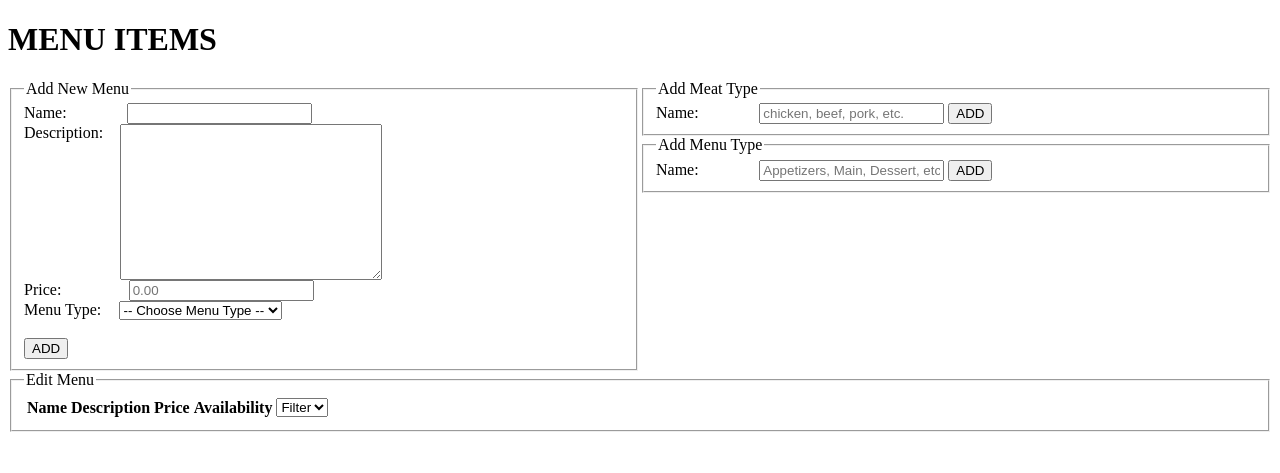
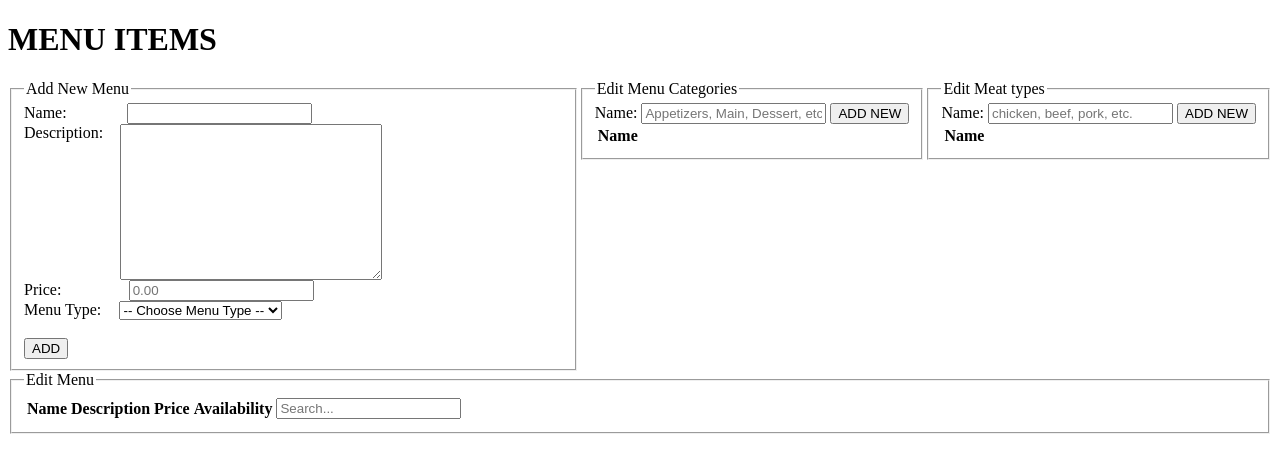
Before and after one commit to royfa28/external-Project, a PHP site: page /staff-menuitem.php in a window 1280 px wide. Shown: the top 473 px of the page. Run offline with PHP 8.4, Linux system fonts and the light colour scheme; lists and menus that the app fills with data are empty; some libraries are stand-ins or nearby versions.

Commit message:
delete buttons

```diff
--- a/js/menuItemCtrl.js
+++ b/js/menuItemCtrl.js
@@ -9,7 +9,10 @@ app.controller('MenuItemController', function ($scope, $http) {
     $scope.getMenus();
 
     $scope.menuTypes = [];
-    $scope.getMenuType();
+    $scope.getMenuTypes();
+
+    $scope.meatTypes = [];
+    $scope.getMeatTypes();
   });
 
   $scope.getMenus = function(){
@@ -22,13 +25,23 @@ app.controller('MenuItemController', function ($scope, $http) {
     });
   }
 
-  $scope.getMenuType = function(){
+  $scope.getMenuTypes = function(){
     $http.get($scope.URL + "/api/menus/get/all/menuType")
     .then(function mySuccess(response) {
         $scope.menuTypes = response.data.data;
         //console.log($scope.menuTypes);
     }, function myError(response) {
         alert("Failed to get menu type");
+    });
+  }
+
+  $scope.getMeatTypes = function(){
+    $http.get($scope.URL + "/api/menus/get/all/meatType")
+    .then(function mySuccess(response) {
+        $scope.meatTypes = response.data.data;
+        //console.log($scope.menus);
+    }, function myError(response) {
+        alert("Failed to get meat types");
     });
   }
 
@@ -44,7 +57,7 @@ app.controller('MenuItemController', function ($scope, $http) {
       menuTypeId: menuTypeID
     })
     .then(function mySuccess(response) {
-      console.log(response);
+      //console.log(response);
       alert( name + " has been added");
       $scope.getMenus();
     }, function myError(response) {
@@ -54,11 +67,13 @@ app.controller('MenuItemController', function ($scope, $http) {
   }
 
   $scope.addNewMeat = function(meatName){
+      console.log(meatName);
     $http.post($scope.URL + "/api/addNew/meatType",{
       name: meatName
     })
     .then(function mySuccess(response) {
       alert( meatName + " has been added");
+      $scope.getMeatTypes();
     }, function myError(response) {
       console.log(response);
       alert("Failed to add new meat type.");
@@ -66,11 +81,13 @@ app.controller('MenuItemController', function ($scope, $http) {
   }
 
   $scope.addNewMenuType = function(newTypeName){
+    console.log(newTypeName);
     $http.post($scope.URL + "/api/addNew/menuType",{
       name: newTypeName
     })
     .then(function mySuccess(response) {
       alert( newTypeName + " has been added");
+      $scope.getMenuTypes();
     }, function myError(response) {
       console.log(response);
       alert("Failed to add new menu type.");
@@ -110,4 +127,25 @@ app.controller('MenuItemController', function ($scope, $http) {
     });
   }
 
+  $scope.deleteMenuType = function(menuTypeID){
+    $http.delete($scope.URL + "/api/delete/menuType/" + menuTypeID)
+    .then(function mySuccess(response) {
+      alert("menu Type has been deleted");
+      $scope.getMenuTypes();
+    }, function myError(response) {
+      console.log(response);
+    });
+  }
+
+  $scope.deleteMeatType = function(meatTypeID){
+      console.log(meatTypeID);
+    $http.delete($scope.URL + "/api/delete/meatType/" + meatTypeID)
+    .then(function mySuccess(response) {
+      alert("meat Type has been deleted");
+      $scope.getMeatTypes();
+    }, function myError(response) {
+      console.log(response);
+    });
+  }
+
 });
--- a/staff-menuitem.php
+++ b/staff-menuitem.php
@@ -18,6 +18,21 @@
             }
             .viewNormal{
                 flex: 2 50%;
+            }
+            button{
+                cursor: pointer;
+            }
+            .buttonGreen{
+                background-color: #4CAF50;
+                color: white;
+                border: none;
+                border-radius: 4px;
+            }
+            .buttonRed{
+                background-color: #f44336;
+                color: white;
+                border: none;
+                border-radius: 4px;
             }
         </style>
 
@@ -44,6 +59,11 @@
                             <label>Price:</label>
                             <input ng-model="addPrice" style="margin-left:4.75em" type="text" placeholder="0.00"> <br>
 
+                            <!-- <label>Meat Options:</label>
+                            <select style="margin-left:1em" ng-model="addMeatType" ng-options="meatType.name for meatType in meatTypes">
+                                <option value="">-- None --</option>
+                            </select> -->
+
                             <label>Menu Type:</label>
                             <select style="margin-left:1em" ng-model="addMenuType" ng-options="menuType.name for menuType in menuTypes">
                                 <option value="">-- Choose Menu Type --</option>
@@ -55,33 +75,70 @@
                     </form>
                 </div>
 
-                <div class="viewNormal">
+                    <div class="viewSide">
                         <form>
                             <fieldset>
-                            <legend>Add Meat Type</legend>
+                                <legend>Edit Menu Categories</legend>
+                                <div style="white-space:nowrap;">
                                     <label>Name:</label>
-                            <input ng-model="addMeatName" style="margin-left:4.25em" type="text" placeholder="chicken, beef, pork, etc.">
-                            <button type="submit" ng-click="addNewMeat(addMeatName)">ADD</button>
+                                    <input ng-model="addMenuTypeName" type="text" placeholder="Appetizers, Main, Dessert, etc.">
+                                <button type="submit" ng-click="addNewMenuType(addMenuTypeName)">ADD NEW</button>
+                                </div>
+
+                                <table id="pageLayout">
+                                    <thead>
+                                        <tr>
+                                            <th>Name</th>
+                                        </tr>
+                                    </thead>
+                                    <tbody>
+                                        <tr ng-repeat="menuType in menuTypes">
+                                            <td>{{menuType.name}}</td>
+                                            <td style="white-space:nowrap;">
+                                                <button type="submit">EDIT</button>
+                                                <button type="submit" ng-click="deleteMenuType(menuType.id)">DELETE</button>
+                                            </td>
+                                        </tr>
+                                    </tbody>
+                                </table>
                             </fieldset>
                         </form>
 
                         <form>
                             <fieldset>
-                            <legend>Add Menu Type</legend>
+                                <legend>Edit Meat types</legend>
+                                <div style="white-space:nowrap;">
                                     <label>Name:</label>
-                            <input ng-model="addMenuTypeName" style="margin-left:4.25em" type="text" placeholder="Appetizers, Main, Dessert, etc.">
-                            <button type="submit" ng-click="addNewMenuType(addMenuTypeName)">ADD</button>
+                                    <input ng-model="addMeatName" type="text" placeholder="chicken, beef, pork, etc.">
+                                    <button type="submit" ng-click="addNewMeat(addMeatName)">ADD NEW</button>
+                                </div>
+
+                                <table id="pageLayout">
+                                    <thead>
+                                        <tr>
+                                            <th>Name</th>
+                                        </tr>
+                                    </thead>
+                                    <tbody>
+                                        <tr ng-repeat="meatType in meatTypes">
+                                            <td>{{meatType.name}}</td>
+                                            <td style="white-space:nowrap;">
+                                                <button type="submit">EDIT</button>
+                                                <button type="submit" ng-click="deleteMeatType(meatType.id)">DELETE</button>
+                                            </td>
+                                        </tr>
+                                    </tbody>
+                                </table>
                             </fieldset>
                         </form>
                     </div>
+
             </div>
 
 
 <!-- UPDATE EDIT DELETE -->
 
-            <div class="viewSide">
 
-            </div>
 
             <form>
                 <fieldset>
@@ -95,11 +152,11 @@
                                 <th>Availability</th>
                                 <!-- <th>Meat Type</th>
                                 <th>Menu Type</th> -->
-                                <th> <select> <option>Filter</option> </select> </th>
+                                <th><input ng-model="searchText.name" placeholder="Search..."></th>
                             </tr>
                         </thead>
                         <tbody>
-                            <tr ng-repeat="menu in menus">
+                            <tr ng-repeat="menu in menus | filter: searchText:strict">
                                 <td>{{menu.name}}</td>
                                 <td>{{menu.description}}</td>
                                 <td>{{menu.price}}</td>
@@ -108,8 +165,8 @@
                                 <!-- <td>{{menu.isSelectMeatChoice}}</td>
                                 <td>{{menu.menuTypeId}}</td> -->
                                 <td style="white-space:nowrap;">
-                                    <button ng-click="changeAvailability(menu.id, menu.name, menu.description, menu.pictureName, menu.price, '0', menu.isSelectMeatChoice, menu.menuTypeId)" ng-if="menu.isAvailable == 1">AVAILABLE</button>
-                                    <button ng-click="changeAvailability(menu.id, menu.name, menu.description, menu.pictureName, menu.price, '1', menu.isSelectMeatChoice, menu.menuTypeId)" ng-if="menu.isAvailable == 0">SOLD OUT</button>
+                                    <button class="buttonGreen" ng-click="changeAvailability(menu.id, menu.name, menu.description, menu.pictureName, menu.price, '0', menu.isSelectMeatChoice, menu.menuTypeId)" ng-if="menu.isAvailable == 1">AVAILABLE</button>
+                                    <button class="buttonRed" ng-click="changeAvailability(menu.id, menu.name, menu.description, menu.pictureName, menu.price, '1', menu.isSelectMeatChoice, menu.menuTypeId)" ng-if="menu.isAvailable == 0">SOLD OUT</button>
                                     <button type="submit">EDIT</button>
                                     <button type="submit" ng-click="deleteMenuItem(menu.id)">DELETE</button>
                                 </td>
```
Lines whose indentation alone changed are shown as unchanged.
